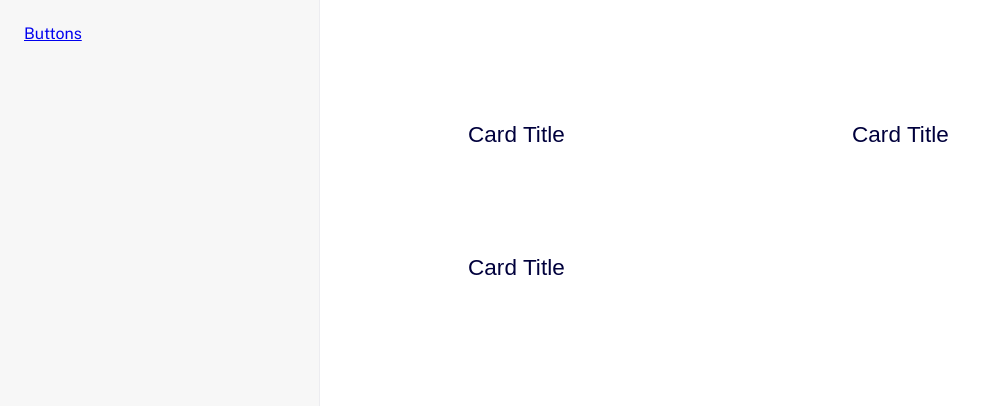
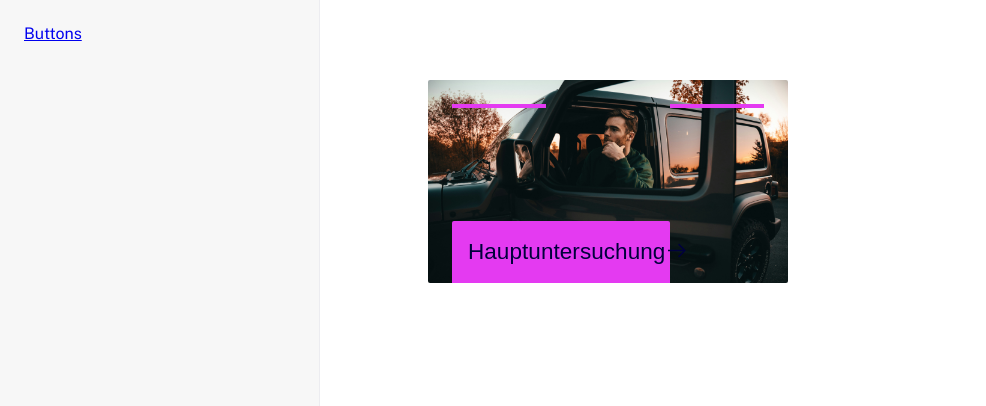
Before and after one commit to nisarejko/tuev-nord-module, a plain HTML site: page index.html in a window 1280 px wide. Shown: the whole page, without its empty margins (0-986 px from the left). Drawn offline with nearby package versions, Linux system fonts and the light colour scheme; a web font is replaced by a local one.

Commit message:
hover effect on 'multiple teaser a'

```diff
--- a/index.html
+++ b/index.html
@@ -18,13 +18,33 @@
       <section class="container">
         <div class="max-width">
           <div class="c-multiple-teaser-a col-6">
-            <div class="headline-xs">Card Title</div>
-          </div>
-          <div class="c-multiple-teaser-a col-6">
-            <div class="headline-xs">Card Title</div>
-          </div>
-          <div class="c-multiple-teaser-a col-6">
-            <div class="headline-xs">Card Title</div>
+            <div class="c-multiple-teaser-a__inner">
+              <div class="c-multiple-teaser-a__top">
+                <div class="e-akzent e-akzent-m color-fuchsia"></div>
+                <div class="e-akzent e-akzent-m color-fuchsia"></div>
+              </div>
+              <div class="c-multiple-teaser-a__bottom">
+                <div class="headline-xs">Hauptuntersuchung</div>
+                <div class="icon-wrap">
+                  <span>
+                    <span>
+                      <svg
+                        width="24"
+                        height="24"
+                        viewBox="0 0 24 24"
+                        fill="none"
+                        xmlns="http://www.w3.org/2000/svg"
+                      >
+                        <path
+                          d="M3.03789 13.2125H18.0848L12.9941 18.2984L14.0723 19.3765L20.4473 13.0015L20.9629 12.4625L20.4473 11.9234L14.0723 5.5484L12.9941 6.62653L18.0801 11.7125H3.0332V13.2125H3.03789Z"
+                          fill="#00003C"
+                        />
+                      </svg>
+                    </span>
+                  </span>
+                </div>
+              </div>
+            </div>
           </div>
         </div>
       </section>
--- a/scss/_colors.scss
+++ b/scss/_colors.scss
@@ -1,5 +1,12 @@
 $electric-blue: #001ed2;
 $dark-blue: #00003C;
+
+$futuristic-turquoise: #00EBC8;
+$sustainable-green: #8CF000;
+$trustworthy-yellow: #FFEB00;
+$safety-red: #FA3746;
+$fuchsia: #E43AF1;
+$orange: #FF7100;
 
 $mid-grey: #f7f7f7;
 $grey: #ececf0;
--- a/scss/_general.scss
+++ b/scss/_general.scss
@@ -1,5 +1,54 @@
 @import url("https://fonts.googleapis.com/css2?family=Public+Sans:ital,wght@0,100..900;1,100..900&display=swap");
 @import "./colors";
+
+/**
+ * 1. Change the font styles in all browsers.
+ * 2. Remove the margin in Firefox and Safari.
+ */
+
+button,
+input,
+optgroup,
+select,
+textarea {
+  font-family: inherit; /* 1 */
+  font-size: 100%; /* 1 */
+  line-height: 1.15; /* 1 */
+  margin: 0; /* 2 */
+}
+
+/**
+  * Show the overflow in IE.
+  * 1. Show the overflow in Edge.
+  */
+
+button,
+input {
+  /* 1 */
+  overflow: visible;
+}
+
+/**
+  * Remove the inheritance of text transform in Edge, Firefox, and IE.
+  * 1. Remove the inheritance of text transform in Firefox.
+  */
+
+button,
+select {
+  /* 1 */
+  text-transform: none;
+}
+
+/**
+  * Correct the inability to style clickable types in iOS and Safari.
+  */
+
+button,
+[type="button"],
+[type="reset"],
+[type="submit"] {
+  -webkit-appearance: button;
+}
 
 * {
   box-sizing: border-box;
--- a/scss/_utilities.scss
+++ b/scss/_utilities.scss
@@ -1,7 +1,19 @@
+@import "./colors";
+
 .col-12 {
-    grid-column: span 12;
+  grid-column: span 12;
 }
 
 .col-6 {
-    grid-column: span 6;
+  grid-column: span 6;
 }
+
+.u-center-center {
+  display: flex;
+  justify-content: center;
+  align-items: center;
+}
+
+.color-fuchsia {
+  background: $fuchsia;
+}
--- a/scss/components/_teaser.scss
+++ b/scss/components/_teaser.scss
@@ -1,6 +1,106 @@
 @import "../colors";
 
 .c-multiple-teaser-a {
-    background: #fff;
-    padding: 2.5rem;
+  border-radius: 2px;
+  overflow: hidden;
+
+  aspect-ratio: 16 / 9;
+
+  &__inner {
+    width: 100%;
+    height: 100%;
+    display: flex;
+    flex-direction: column;
+    justify-content: space-between;
+
+    padding-inline: 1.5rem;
+
+    background: url("../../img/chris-lynch-8sLefK2KvxI-unsplash.jpg");
+    background-position: center;
+    background-size: 100%;
+
+    transition: background-size 0.5s ease;
+  }
+
+  &__top {
+    width: 100%;
+    display: flex;
+    justify-content: space-between;
+    align-items: center;
+    padding-top: 1.5rem;
+  }
+
+  &__bottom {
+    width: 70%;
+    border-radius: 2px 2px 0 0;
+    padding: 1rem;
+    background: $fuchsia;
+
+    display: flex;
+    justify-content: space-between;
+    align-items: center;
+
+    & .icon-wrap {
+      & span {
+        display: block;
+        position: relative;
+      }
+
+      & > span {
+        overflow: hidden;
+
+        & > span {
+          overflow: hidden;
+        }
+      }
+    }
+  }
+
+  &:hover {
+    cursor: pointer;
+
+    .icon-wrap {
+      & > span > span {
+        animation: MoveRightInitial 0.5s cubic-bezier(0.23, 1, 0.32, 1) forwards,
+          MoveRightEnd 0.5s cubic-bezier(0.23, 1, 0.32, 1) forwards 0.25s;
+      }
+    }
+
+    .c-multiple-teaser-a {
+      &__inner {
+        background-size: 102.5%;
+        transition: background-size 1s cubic-bezier(0.23, 1, 0.32, 1);
+      }
+    }
+  }
 }
+
+@keyframes MoveUpInitial {
+  to {
+    transform: translate3d(0, -105%, 0);
+  }
+}
+
+@keyframes MoveUpEnd {
+  from {
+    transform: translate3d(0, 100%, 0);
+  }
+  to {
+    transform: translate3d(0, 0, 0);
+  }
+}
+
+@keyframes MoveRightInitial {
+  to {
+    transform: translate3d(105%, 0, 0);
+  }
+}
+
+@keyframes MoveRightEnd {
+  from {
+    transform: translate3d(-100%, 0, 0);
+  }
+  to {
+    transform: translate3d(0, 0, 0);
+  }
+}
--- /dev/null
+++ b/scss/elements/_akzent.scss
@@ -0,0 +1,9 @@
+.e-akzent {
+  height: 4px;
+  background: currentColor;
+
+  transition: width 0.5s ease;
+  &-m {
+    width: 30%;
+  }
+}
--- a/scss/style.scss
+++ b/scss/style.scss
@@ -1,5 +1,6 @@
 @import "./general";
 @import "./components/teaser";
+@import "./elements/akzent";
 @import "colors";
 @import "typography";
 @import "./utilities";
```
Also changed, not shown: css/style.css, img/chris-lynch-8sLefK2KvxI-unsplash.jpg (added), 1 other file.
